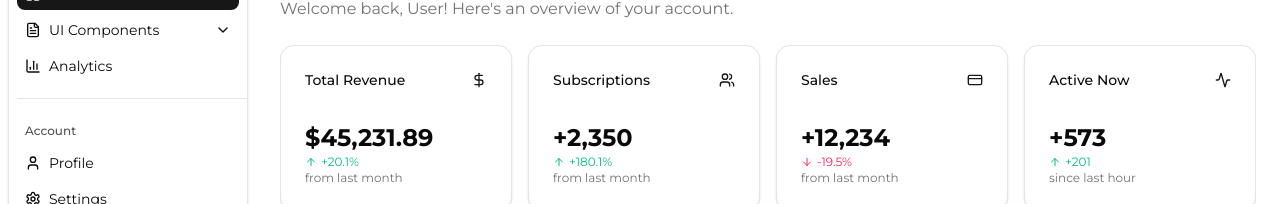
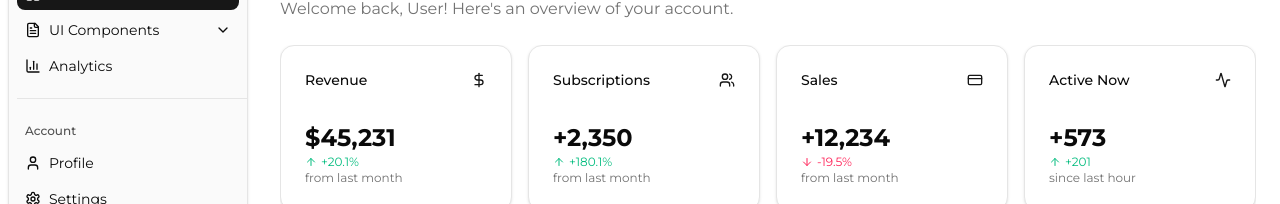
Before and after one commit to vitor-nogueira-dev/dashboard-template, a Next.js app: page /dashboard in a window 1280 px wide. Shown: the part 135-339 px from the top of the page. Built offline with nearby package versions, Linux system fonts and the light colour scheme.

Commit message:
refactor: update revenue labels and values for consistency across components

```diff
--- a/src/app/dashboard/components-guide/display/page.tsx
+++ b/src/app/dashboard/components-guide/display/page.tsx
@@ -518,10 +518,10 @@ export default function DataDisplay() {
               <div className="grid gap-4 md:grid-cols-2 lg:grid-cols-4">
                 <Card>
                   <CardHeader className="pb-2">
-                    <CardTitle className="text-sm font-medium">Total Revenue</CardTitle>
+                    <CardTitle className="text-sm font-medium">Revenue</CardTitle>
                   </CardHeader>
                   <CardContent>
-                    <div className="text-2xl font-bold">$45,231.89</div>
+                    <div className="text-2xl font-bold">$45,231</div>
                     <div className="flex items-center pt-1 text-xs text-green-500">
                       <TrendingUp className="mr-1 h-3 w-3" />
                       <span>+20.1% from last month</span>
@@ -835,10 +835,10 @@ export default function DataDisplay() {
           <div className="grid gap-4 md:grid-cols-2 lg:grid-cols-4">
             <Card>
               <CardHeader className="pb-2">
-                <CardTitle className="text-sm font-medium">Total Revenue</CardTitle>
+                <CardTitle className="text-sm font-medium">Revenue</CardTitle>
               </CardHeader>
               <CardContent>
-                <div className="text-2xl font-bold">$45,231.89</div>
+                <div className="text-2xl font-bold">$45,231</div>
                 <div className="flex items-center pt-1 text-xs text-green-500">
                   <TrendingUp className="mr-1 h-3 w-3" />
                   <span>+20.1% from last month</span>
--- a/src/app/globals.css
+++ b/src/app/globals.css
@@ -418,3 +418,12 @@
 .scrollbar-corner:active {
   background-color: var(--primary-foreground);
 }
+
+.bg-sidebar {
+  background-color: var(--sidebar);
+}
+
+
+.bg-sidebar:active {
+  background-color: var(--sidebar-active);
+}
--- a/src/components/analytics/analytics-stats.tsx
+++ b/src/components/analytics/analytics-stats.tsx
@@ -18,11 +18,11 @@ export function AnalyticsStats() {
         <CarouselItem className="basis-1/2 sm:basis-1/3 xl:basis-1/4 cursor-grab">
           <Card>
             <CardHeader className="flex flex-row items-center justify-between space-y-0 pb-2">
-              <CardTitle className="text-sm font-medium">Total Revenue</CardTitle>
+              <CardTitle className="text-sm font-medium">Revenue</CardTitle>
               <DollarSign className="h-4 w-4 text-primary" />
             </CardHeader>
             <CardContent>
-              <div className="text-2xl font-bold">$124,563.82</div>
+              <div className="text-2xl font-bold">$124,563</div>
               <p className="text-xs text-muted-foreground">
                 <span className="text-emerald-500 flex items-center">
                   <ArrowUpIcon className="mr-1 h-3 w-3" />
--- a/src/components/dashboard/dashboard-stats.tsx
+++ b/src/components/dashboard/dashboard-stats.tsx
@@ -19,12 +19,12 @@ export function DashboardStats() {
           <Card>
             <CardHeader className="flex flex-row items-center justify-between space-y-0 pb-2">
               <CardTitle className="text-sm font-medium">
-                Total Revenue
+                Revenue
               </CardTitle>
               <DollarSign className="h-4 w-4 text-primary" />
             </CardHeader>
             <CardContent>
-              <div className="text-2xl font-bold">$45,231.89</div>
+              <div className="text-2xl font-bold">$45,231</div>
               <p className="text-xs text-muted-foreground">
                 <span className="text-emerald-500 flex items-center">
                   <ArrowUpIcon className="mr-1 h-3 w-3" />
```
